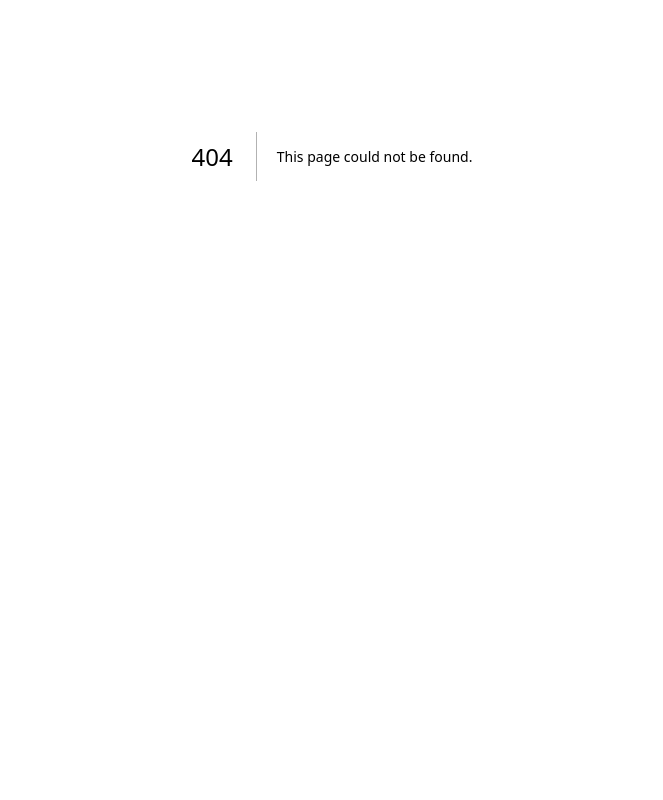
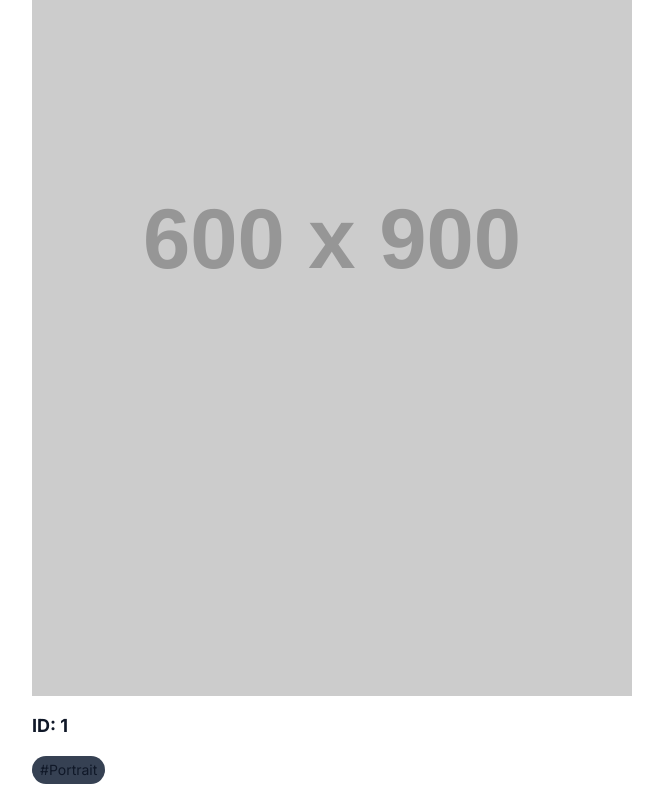
Before and after one commit to shuji0425/photo-frontend, a Next.js app: page /photo/1 in a window 1280 px wide. Before the commit this address had no page. Shown: the part 244-1044 px from the top of the page, without its empty margins (308-971 px from the left). Before the commit the page ends 800 px from the top, so only its background shows below. Built offline with nearby package versions, Linux system fonts and the light colour scheme.

Commit message:
詳細画面作成

```diff
--- a/src/app/page.tsx
+++ b/src/app/page.tsx
@@ -20,6 +20,9 @@ const availableTags = [
 
 export default function HomePage() {
   const [selectedTag, setSelectedTag] = useState("Portrait");
+  const filteredPhotos = mockPhotos.filter((photo) =>
+    photo.tags.includes(selectedTag)
+  );
 
   return (
     <div className="h-screen w-screen max-w-full flex flex-col overflow-hidden bg-white">
@@ -39,7 +42,13 @@ export default function HomePage() {
 
       {/* メインビュー */}
       <div className="flex-1 min-h-0 overflow-hidden">
-        <PhotoViewer photos={mockPhotos} />
+        {filteredPhotos.length > 0 ? (
+          <PhotoViewer photos={filteredPhotos} />
+        ) : (
+          <div className="flex items-center justify-center h-full text-gray-400">
+            該当する写真が見つかりませんでした。
+          </div>
+        )}
       </div>
     </div>
   );
--- /dev/null
+++ b/src/app/photo/[id]/page.tsx
@@ -0,0 +1,44 @@
+import { mockPhotos } from "@/data/photo";
+import Image from "next/image";
+import Link from "next/link";
+
+type Params = {
+  params: { id: string };
+};
+
+export default async function PhotoDetailPage({ params }: Params) {
+  const { id } = await Promise.resolve(params);
+  const photo = mockPhotos.find((p) => String(p.id) === id);
+
+  if (!photo) {
+    return <div className="p-4">写真が見つかりませんでした。</div>;
+  }
+
+  return (
+    <div className="p-4 space-y-4">
+      <Link href="/" className="text-blue-500 underline">
+        ← 戻る
+      </Link>
+
+      <Image
+        src={photo.url}
+        alt={photo.title ?? ""}
+        width={photo.width}
+        height={photo.height}
+        className="w-full h-auto"
+      />
+
+      <p className="text-lg font-bold">ID: {photo.id}</p>
+      <div className="flex gap-2 mt-2 flex-wrap">
+        {photo.tags.map((tag) => (
+          <span
+            key={tag}
+            className="text-sm px-2 py-1 bg-gray-700 rounded-full"
+          >
+            #{tag}
+          </span>
+        ))}
+      </div>
+    </div>
+  );
+}
--- a/src/components/photo/PhotoDetails.tsx
+++ b/src/components/photo/PhotoDetails.tsx
@@ -7,10 +7,21 @@ type Props = {
 // 説明表示
 export default function PhotoDetails({ photo }: Props) {
   return (
-    <div className="px-1 space-y-1 text-sm text-gray-800">
+    <div className="px-2 space-y-1 text-sm text-gray-800">
       {photo.title && (
-        <h2 className="text-base font-semibold">{photo.title}</h2>
+        <h2 className="text-xl font-semibold tracking-wide text-gray-900 mb-2">
+          {photo.title}
+        </h2>
       )}
+      {/* {photo.location && (
+          <p className="text-xs mb-1 text-gray-600">📍 {photo.location}</p>
+        )}
+        {photo.date && (
+          <p className="text-xs mb-2 text-gray-600">📅 {photo.date}</p>
+        )}
+        {photo.description && (
+          <p className="text-sm mb-3 leading-relaxed">{photo.description}</p>
+      )} */}
       <p className="text-gray-600">写真の説明はここに入ります。</p>
       {/* 撮影位置追加できる */}
     </div>
--- a/src/components/photo/PhotoFlipBack.tsx
+++ b/src/components/photo/PhotoFlipBack.tsx
@@ -1,5 +1,7 @@
 import type { Photo } from "@/types/photo";
 import PhotoCardFrame from "./PhotoCardFrame";
+import PhotoDetails from "./PhotoDetails";
+import Link from "next/link";
 
 export default function PhotoFlipBack({ photo }: { photo: Photo }) {
   const ratio = photo.width / photo.height;
@@ -21,28 +23,17 @@ export default function PhotoFlipBack({ photo }: { photo: Photo }) {
                 height: "auto",
               }}
             >
-              <div className="w-full h-full flex flex-col justify-center items-center text-center text-gray-800 bg-sky-50 shadow-lg">
-                {photo.title && (
-                  <h2 className="text-xl font-semibold tracking-wide text-gray-900 mb-2">
-                    {photo.title}
-                  </h2>
-                )}
-                {/* {photo.location && (
-                <p className="text-xs mb-1 text-gray-600">📍 {photo.location}</p>
-              )}
-              {photo.date && (
-                <p className="text-xs mb-2 text-gray-600">📅 {photo.date}</p>
-              )}
-              {photo.description && (
-                <p className="text-sm mb-3 leading-relaxed">{photo.description}</p>
-              )} */}
-                <a
-                  href={`#/photo/${photo.id}`}
-                  className="text-blue-600 hover:text-blue-800 underline text-sm"
-                  onClick={(e) => e.stopPropagation()}
-                >
-                  詳細を見る →
-                </a>
+              <div className="w-full h-full flex flex-col justify-between text-center bg-sky-50 shadow-lg py-2">
+                <PhotoDetails photo={photo} />
+                <div>
+                  <Link
+                    href={`/photo/${photo.id}`}
+                    className="text-blue-600 hover:text-blue-800 underline text-sm"
+                    onClick={(e) => e.stopPropagation()}
+                  >
+                    詳細を見る
+                  </Link>
+                </div>
               </div>
             </div>
           </div>
--- a/src/components/photo/PhotoViewer.tsx
+++ b/src/components/photo/PhotoViewer.tsx
@@ -33,9 +33,6 @@ export default function PhotoViewer({ photos }: Props) {
           onSelect={(index) => setCurrentIndex(index)}
         />
       </div>
-
-      {/* 詳細情報 */}
-      {/* <PhotoDetails photo={currentPhoto} /> */}
     </div>
   );
 }
```
